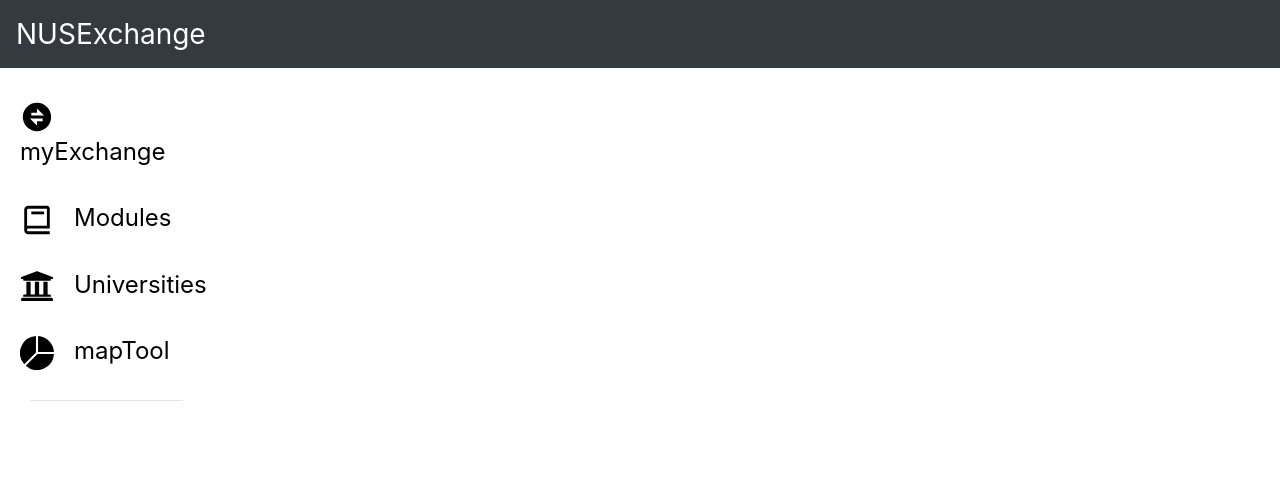
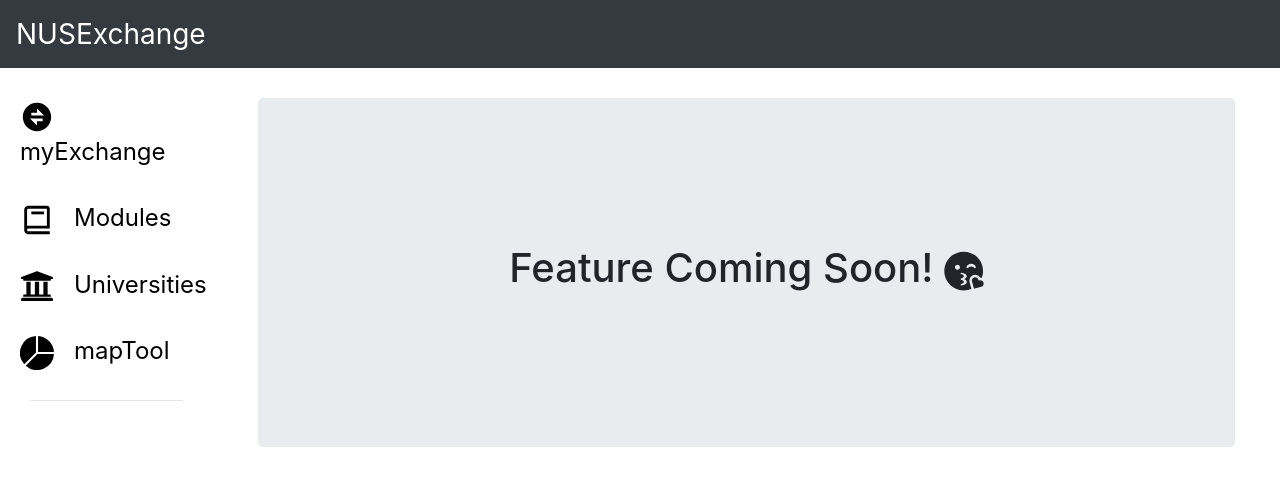
Before and after one commit to NUSexchange/NUSexchange, a React (Create React App) app in the folder client/: page /universities in a window 1280 px wide. Shown: the top 486 px of the page. Built offline with nearby package versions, Linux system fonts and the light colour scheme.

Commit message:
Add coming soon page for Universities page

```diff
--- a/client/src/Universities.js
+++ b/client/src/Universities.js
@@ -1,10 +1,17 @@
 import React from "react";
 import {MainView} from "./components";
+import Jumbotron from "react-bootstrap/Jumbotron";
+import {FaKissWinkHeart} from "react-icons/fa";
+
+
+const comingSoon =  <Jumbotron style = {{height : "100%", display: "flex", alignItems: 'center', justifyContent: 'center', margin: "30px"}}>
+                        <h1>Feature Coming Soon! <FaKissWinkHeart /></h1>
+                    </Jumbotron>;
 
 const Universities = () => {
     return (
         <div>
-            <MainView />
+            <MainView sideView = {comingSoon}/>
         </div>
     )
 }
```
Also changed, not shown: 1 other file (tests, documents, lock files or other folders).
